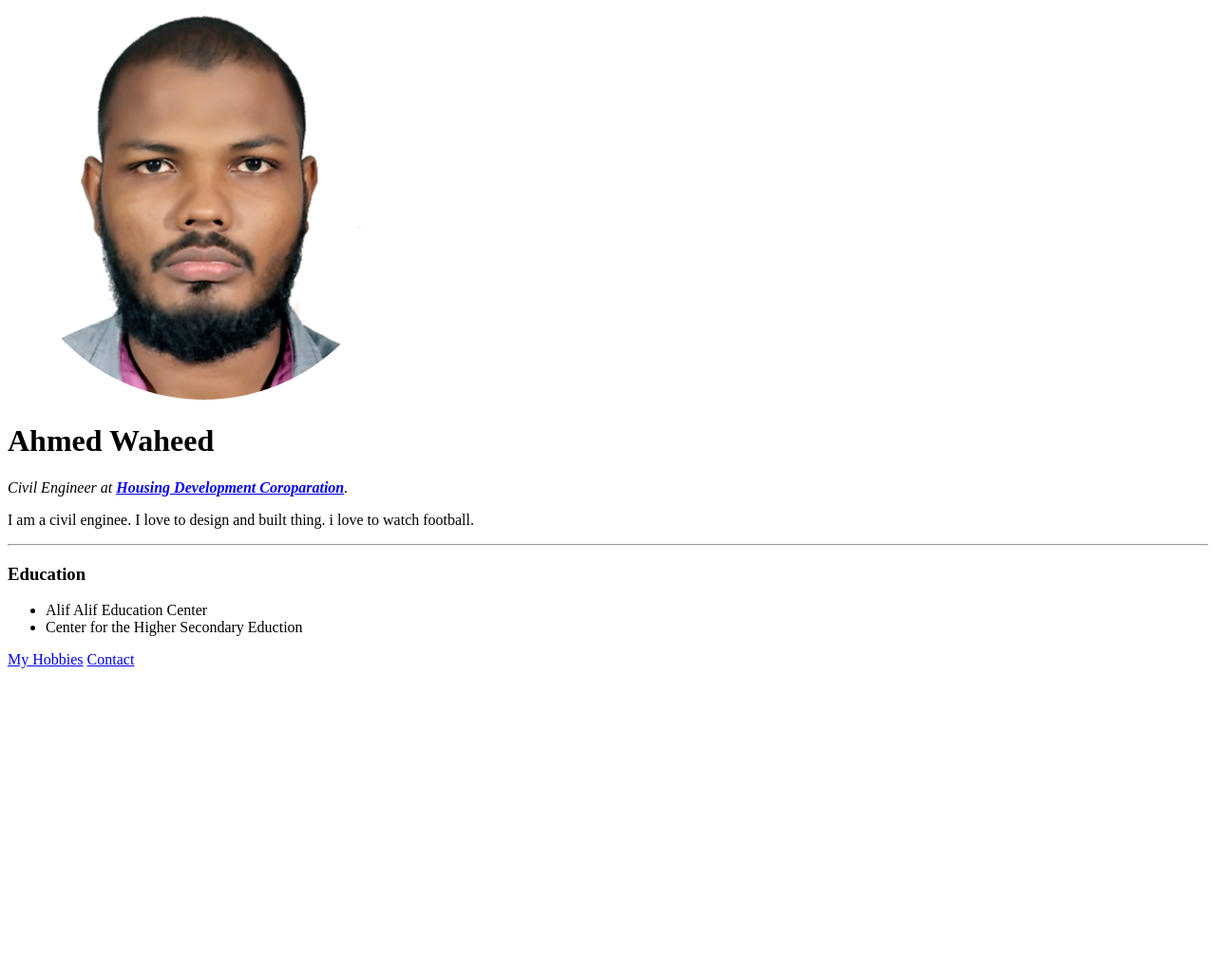
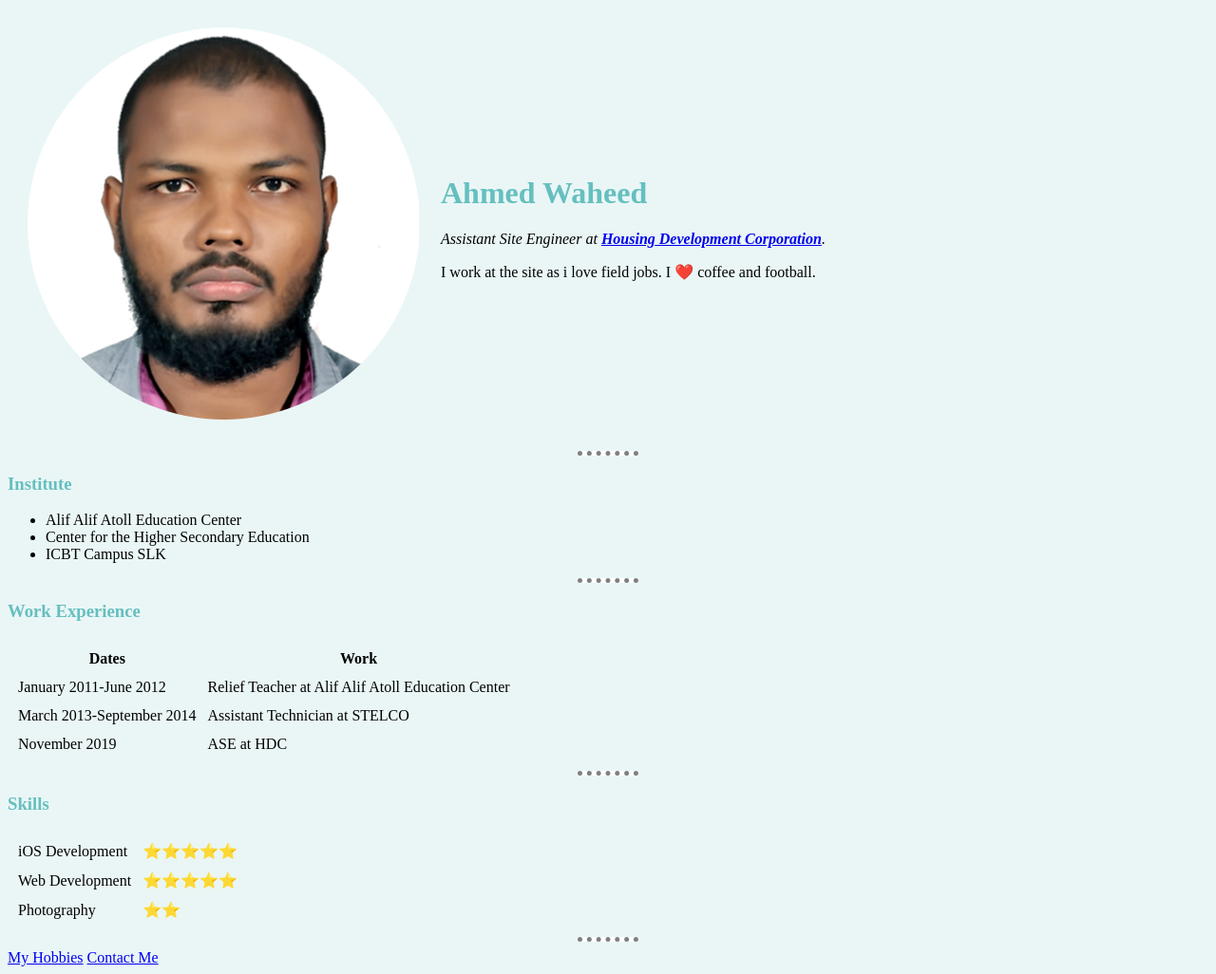
Before and after one commit to amaday11/cv, a plain HTML site: page index.html in a window 1280 px wide. Shown: the whole page at 95% size. Before the commit the page ends 800 px from the top, so only its background shows below. Drawn offline with Linux system fonts and the light colour scheme.

Commit message:
Add files via upload

```diff
--- /dev/null
+++ b/css/styles.css
@@ -0,0 +1,16 @@
+body {
+  background-color: #EAF6F6;
+}
+
+hr {
+  background-color: white;
+  border-style: dotted none none;
+  width: 5%;
+  border-color: grey;
+  border-width: 5px;
+
+}
+
+h1,h3 {
+  color: #66BFBF;
+}
--- a/index.html
+++ b/index.html
@@ -1,24 +1,69 @@
 <!DOCTYPE html>
-<html lang="en" dir="ltr">
-
+<html>
   <head>
     <meta charset="utf-8">
-  <title>Ⓐ Ahmed Waheed's Site</title>
+    <title>Ahmed Waheed's Personal Site</title>
+    <link rel="stylesheet" href="css/styles.css">
   </head>
 
   <body>
-  <img src="image/aw.png" alt="Ahmed PP">
-  <h1>Ahmed Waheed</h1>
-  <p><em>Civil Engineer at <strong><a href="https://hdc.com.mv/">Housing Development Coroparation</a></strong>.</em></p>
-  <p>I am a civil enginee. I love to design and built thing. i love to watch football.</p>
+    <table cellspacing="20">
+      <tr>
+        <td><img src="images/aw.png" alt="Ahmed's profile picture"></td>
+        <td><h1>Ahmed Waheed</h1>
+        <p><em>Assistant Site Engineer at <strong><a href="https://hdc.com.mv/">Housing Development Corporation</a></strong>.</em></p>
+        <p>I work at the site as i love field jobs. I ❤️ coffee and football.</p></td>
+      </tr>
+    </table>
     <hr>
-  <h3>Education</h3>
+    <h3>Institute</h3>
     <ul>
-    <li>Alif Alif Education Center</li>
-    <li>Center for the Higher Secondary Eduction</li>
+      <li>Alif Alif Atoll Education Center</li>
+      <li>Center for the Higher Secondary Education</li>
+      <li>ICBT Campus SLK</li>
     </ul>
+    <hr>
+    <h3>Work Experience</h3>
+    <table cellspacing="10">
+      <thead>
+        <tr>
+          <th>Dates</th>
+          <th>Work</th>
+        </tr>
+      </thead>
+      <tbody>
+        <tr>
+          <td>January 2011-June 2012</td>
+          <td>Relief Teacher at Alif Alif Atoll Education Center</td>
+        </tr>
+        <tr>
+          <td>March 2013-September 2014</td>
+          <td>Assistant Technician at STELCO</td>
+        </tr>
+        <tr>
+          <td>November 2019</td>
+          <td>ASE at HDC</td>
+        </tr>
+      </tbody>
+    </table>
+    <hr>
+    <h3>Skills</h3>
+    <table cellspacing="10">
+      <tr>
+        <td>iOS Development</td>
+        <td>⭐️⭐️⭐️⭐️⭐️</td>
+      </tr>
+      <tr>
+        <td>Web Development</td>
+        <td>⭐️⭐️⭐️⭐️⭐️</td>
+      </tr>
+      <tr>
+        <td>Photography</td>
+        <td>⭐️⭐️</td>
+      </tr>
+    </table>
+    <hr>
     <a href="hobbies.html">My Hobbies</a>
-  <a href="contact.html">Contact</a>
+    <a href="contact-me.html">Contact Me</a>
   </body>
-
 </html>
```
Also changed, not shown: contact.html (+1 -0 lines), hobbies.html (+1 -0 lines), images/Pic 1.jpg (added), images/aw.png (added). Lines whose indentation alone changed are shown as unchanged.
